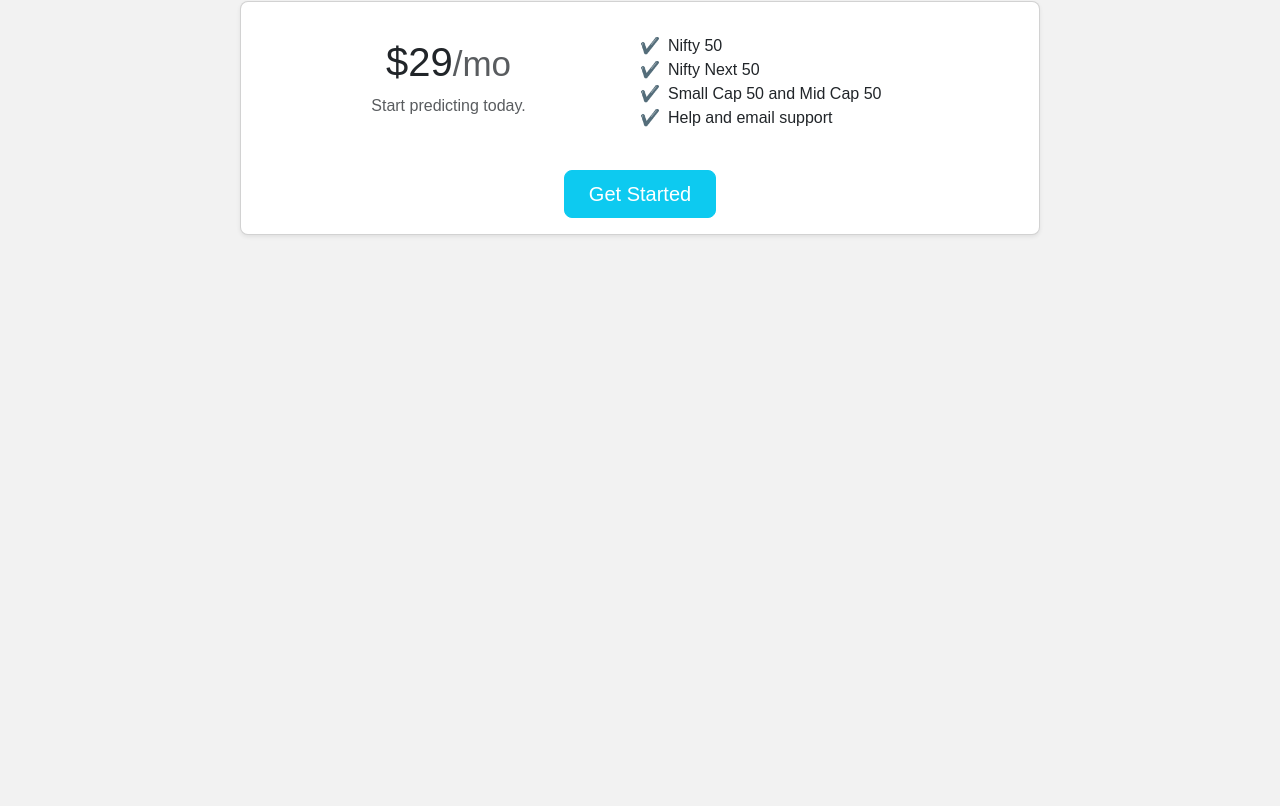
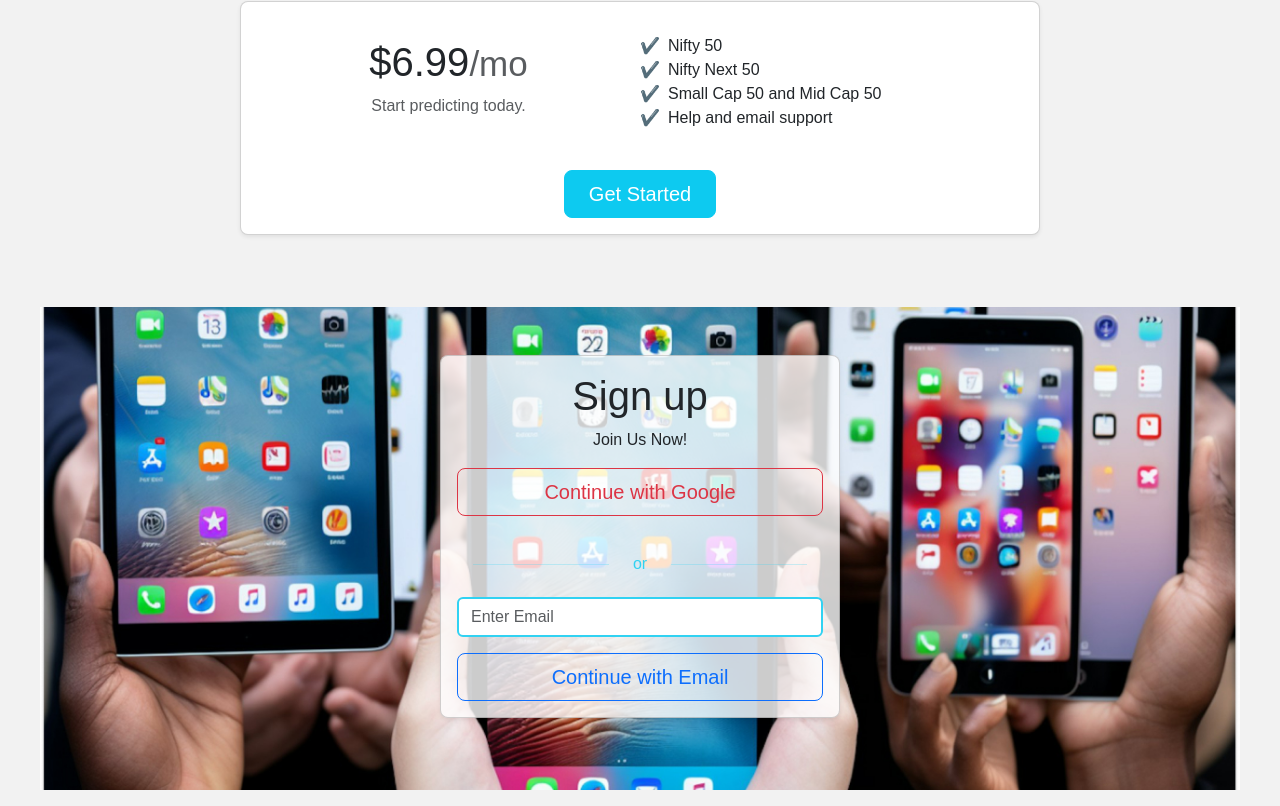
Before and after one commit to rudrakumar2012/StockSage-AI, a React (Vite) app: page / in a window 1280 px wide. Shown: the part 3634-4440 px from the top of the page. Before the commit the page ends 3957 px from the top, so only its background shows below. Built offline with nearby package versions, Linux system fonts and the light colour scheme.

Commit message:
signup form added

```diff
--- a/src/App.jsx
+++ b/src/App.jsx
@@ -8,6 +8,7 @@ import Feature from "./components/Feature";
 import StockGrid from "./components/StockGrid";
 import Insights from "./components/Insights";
 import Pricing from "./components/Pricing";
+import Signup from "./components/Signup";
 
 function App() {
   return (
@@ -32,6 +33,7 @@ function Home() {
       <Feature />
       <Insights />
       <Pricing />
+      <Signup />
     </div>
   );
 }
--- a/src/components/Pricing.jsx
+++ b/src/components/Pricing.jsx
@@ -19,7 +19,7 @@ const Pricing = () => {
         <div className="card-body d-flex flex-column flex-md-row align-items-center justify-content-around">
           <div className="w-100 w-md-50">
             <h1 className="card-title pricing-card-title text-center">
-              $29<small className="text-body-secondary fw-light">/mo</small>
+              $6.99<small className="text-body-secondary fw-light">/mo</small>
             </h1>
             <p className="fs-6 text-body-secondary">Start predicting today.</p>
           </div>
--- /dev/null
+++ b/src/components/Signup.jsx
@@ -0,0 +1,41 @@
+import React from 'react';
+
+const Signup = () => {
+  return (
+    <div
+      className="container px-4 py-5 text-center"
+      style={{
+        backgroundImage: `url(lummi4.jpg)`,
+        backgroundSize: 'cover',
+        backgroundPosition: 'center',
+      }}
+    >
+      <div className="card mb-4 rounded-3 shadow-sm mx-auto" style={{ maxWidth: "400px", backgroundColor: 'rgba(255, 255, 255, 0.8)' }}>
+        <div className="card-body">
+          <h1 className="card-title pricing-card-title text-center">Sign up</h1>
+          <p>Join Us Now!</p>
+          <button className="btn btn-outline-danger btn-rounded btn-lg px-4 mb-3" style={{ width: '100%' }}>
+            <i className="bi bi-google"></i> Continue with Google
+          </button>
+          <div className="text-center my-3 d-flex align-items-center">
+            <div className="flex-grow-1">
+              <hr className="mx-3" style={{ borderTop: '1px solid #31D2F2' }} />
+            </div>
+            <span className="mx-2" style={{ color: '#31D2F2' }}>or</span>
+            <div className="flex-grow-1">
+              <hr className="mx-3" style={{ borderTop: '1px solid #31D2F2' }} />
+            </div>
+          </div>
+          <form>
+            <div className="mb-3">
+              <input type="email" className="form-control" id="exampleInputEmail1" aria-describedby="emailHelp" placeholder="Enter Email" style={{ borderColor: '#31D2F2', borderWidth: '2px' }} />
+            </div>
+            <button type="submit" className="btn btn-outline-primary btn-rounded btn-lg px-4" style={{ width: '100%' }}>Continue with Email</button>
+          </form>
+        </div>
+      </div>
+    </div>
+  );
+};
+
+export default Signup;
```
Also changed, not shown: public/lummi4.jpg (added).
